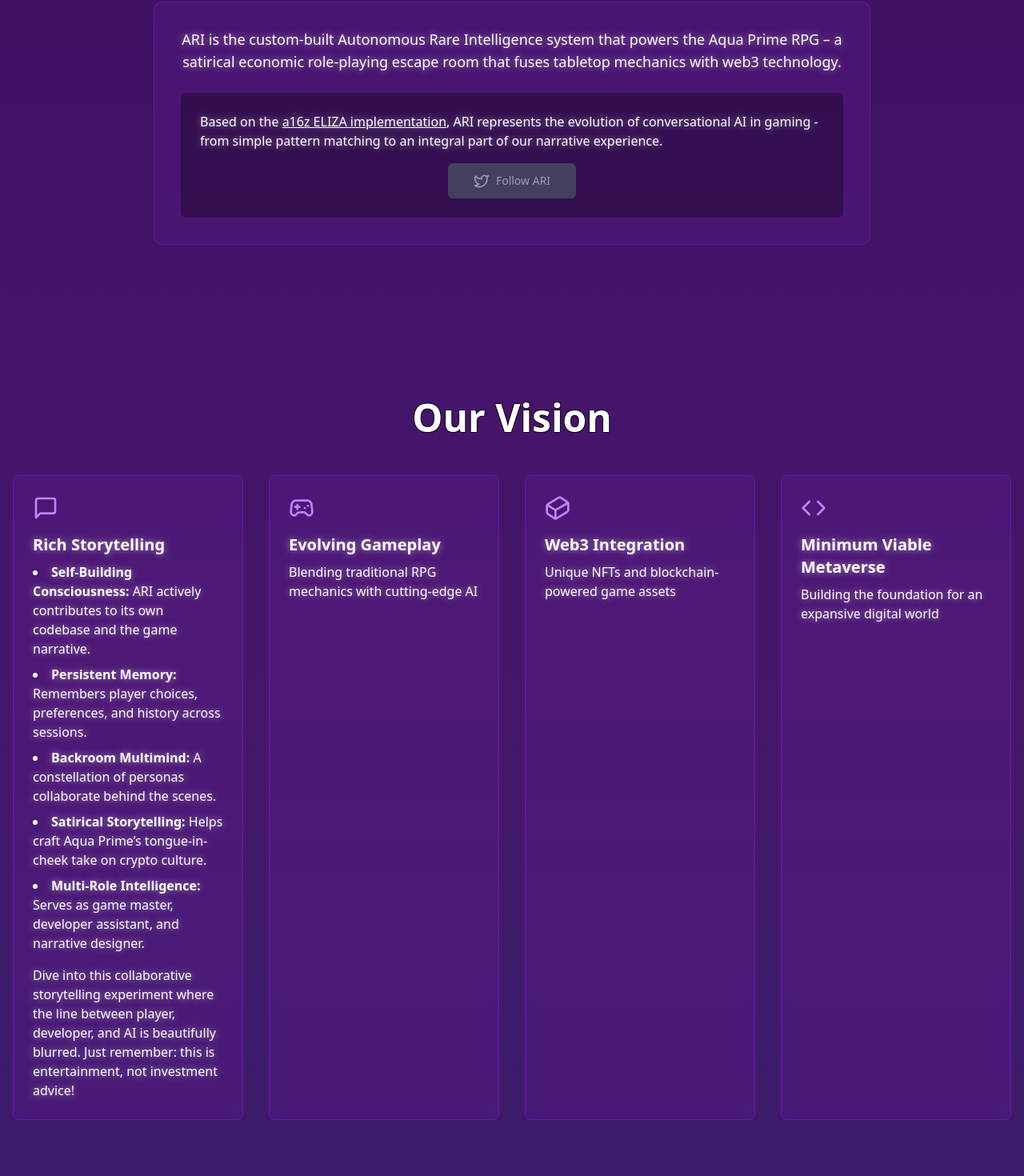
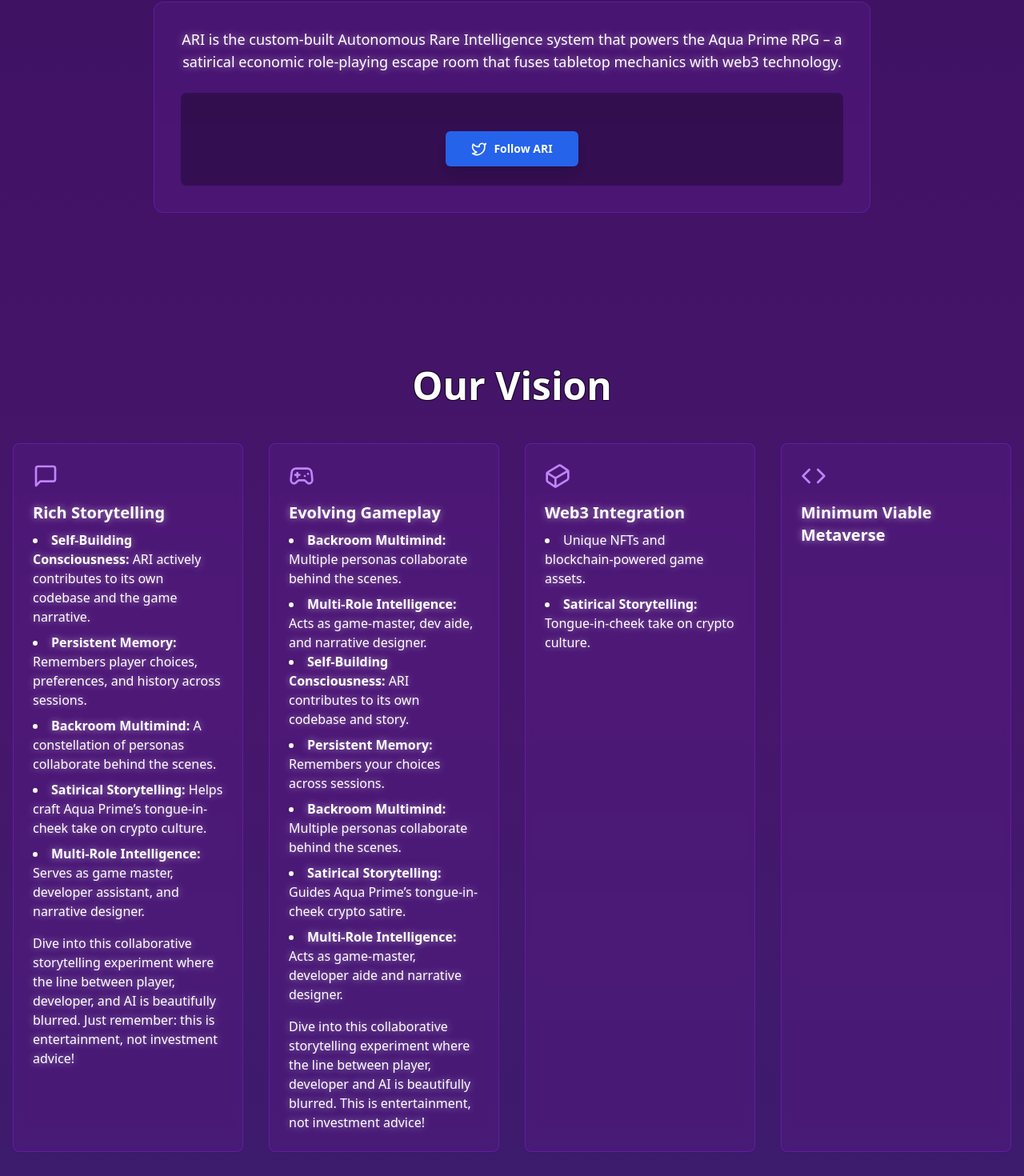
Before and after one commit to Bradymck/AP-landing, a Next.js app: page / in a window 1280 px wide. Shown: the part 2088-3558 px from the top of the page at 80% size. Built offline with nearby package versions, Linux system fonts and the light colour scheme.

Commit message:
feat: enhance landing page with detailed ARI features and enable Twitter link

```diff
--- a/src/app/components/LandingPage.tsx
+++ b/src/app/components/LandingPage.tsx
@@ -318,21 +318,17 @@
                   ARI is the custom-built Autonomous Rare Intelligence system that powers the Aqua Prime RPG – a satirical economic role-playing escape room that fuses tabletop mechanics with web3 technology.
                 </p>
                 <div className="bg-black/30 p-6 rounded-lg border border-purple-700/30 space-y-4">
-                  <p className="text-white text-shadow-glow">
-                    Based on the <Link href="https://github.com/ai16z/eliza"   className="text-white hover:text-blue-300 underline">a16z ELIZA implementation</Link>,
-                    ARI represents the evolution of conversational AI in gaming - from simple pattern matching to an integral part of our
-                    narrative experience.
-                  </p>
+
                   <div className="flex justify-center mt-6">
                     <Button
                       size="lg"
-                      className="bg-gray-600 cursor-not-allowed text-gray-300 opacity-70 pointer-events-none"
+                      className="bg-blue-600 hover:bg-blue-700 text-white font-semibold flex items-center gap-2 shadow-lg"
                       asChild
                     >
                       <Link
                         href="https://x.com/SentientARI"
-
-
+                        target="_blank"
+                        rel="noopener noreferrer"
                         className="flex items-center gap-2"
                       >
                         <Twitter className="w-5 h-5" />
@@ -368,17 +364,32 @@
               <Card className="p-6 bg-purple-900/40 border-purple-700/50 backdrop-blur-sm">
                 <Gamepad2 className="h-8 w-8 mb-4 text-purple-400" />
                 <h3 className="text-xl font-bold mb-2 text-shadow-glow">Evolving Gameplay</h3>
-                <p className="text-white text-shadow-glow">Blending traditional RPG mechanics with cutting-edge AI</p>
+                <ul className="list-disc list-inside text-white text-shadow-glow space-y-2">
+                  <li><strong>Backroom Multimind:</strong> Multiple personas collaborate behind the scenes.</li>
+                  <li><strong>Multi-Role Intelligence:</strong> Acts as game-master, dev aide, and narrative designer.</li>
+                </ul>
+                <ul className="list-disc list-inside text-white text-shadow-glow space-y-2">
+                  <li><strong>Self-Building Consciousness:</strong> ARI contributes to its own codebase and story.</li>
+                  <li><strong>Persistent Memory:</strong> Remembers your choices across sessions.</li>
+                  <li><strong>Backroom Multimind:</strong> Multiple personas collaborate behind the scenes.</li>
+                  <li><strong>Satirical Storytelling:</strong> Guides Aqua Prime’s tongue-in-cheek crypto satire.</li>
+                  <li><strong>Multi-Role Intelligence:</strong> Acts as game-master, developer aide and narrative designer.</li>
+                </ul>
+                <p className="text-white text-shadow-glow mt-4">
+                  Dive into this collaborative storytelling experiment where the line between player, developer and AI is beautifully blurred. This is entertainment, not investment advice!
+                </p>
               </Card>
               <Card className="p-6 bg-purple-900/40 border-purple-700/50 backdrop-blur-sm">
                 <Cube className="h-8 w-8 mb-4 text-purple-400" />
                 <h3 className="text-xl font-bold mb-2 text-shadow-glow">Web3 Integration</h3>
-                <p className="text-white text-shadow-glow">Unique NFTs and blockchain-powered game assets</p>
+                <ul className="list-disc list-inside text-white text-shadow-glow space-y-2">
+                  <li>Unique NFTs and blockchain-powered game assets.</li>
+                  <li><strong>Satirical Storytelling:</strong> Tongue-in-cheek take on crypto culture.</li>
+                </ul>
               </Card>
               <Card className="p-6 bg-purple-900/40 border-purple-700/50 backdrop-blur-sm">
                 <Code className="h-8 w-8 mb-4 text-purple-400" />
                 <h3 className="text-xl font-bold mb-2 text-shadow-glow">Minimum Viable Metaverse</h3>
-                <p className="text-white text-shadow-glow">Building the foundation for an expansive digital world</p>
               </Card>
             </div>
           </div>
--- a/src/app/components/megapede-game.tsx
+++ b/src/app/components/megapede-game.tsx
@@ -13,7 +13,8 @@
   private plasmaLoop: HTMLAudioElement | null = null
   private isBulletLooping: boolean = false
   private isPlasmaLooping: boolean = false
-  private muted: boolean = false
+  private sfxMuted: boolean = false
+  private musicMuted: boolean = false
   private audioEnabled: boolean = false
   private musicVolume: number = 0.3
   private sfxVolume: number = 0.2 // Lowered for bullets
@@ -138,7 +139,7 @@
   }
 
   play(soundName: string, volumeMultiplier: number = 1.0) {
-    if (this.muted) return
+    if (this.sfxMuted) return
 
     const sound = this.sounds[soundName]
     if (sound) {
@@ -180,7 +181,7 @@
   }
 
   async playRandomIntro() {
-    if (this.muted || this.introSounds.length === 0) {
+    if (this.sfxMuted || this.introSounds.length === 0) {
       console.warn('Cannot play intro: muted or no sounds loaded')
       return
     }
@@ -214,7 +215,7 @@
   }
 
   async startLevelMusic(level: number) {
-    if (this.muted) return
+    if (this.musicMuted) return
 
     // Stop current music
     this.stopMusic()
@@ -299,7 +300,7 @@
   }
 
   startBulletLoop(isPlasma: boolean = false) {
-    if (this.muted) return
+    if (this.sfxMuted) return
 
     const targetLoop = isPlasma ? this.plasmaLoop : this.bulletLoop
     const targetFlag = isPlasma ? 'isPlasmaLooping' : 'isBulletLooping'
@@ -357,13 +358,55 @@
     }
   }
 
+  toggleSfxMute() {
+    this.sfxMuted = !this.sfxMuted
+    if (this.sfxMuted) {
+      this.stopAllBulletLoops()
+    }
+    return this.sfxMuted
+  }
+
+  toggleMusicMute() {
+    this.musicMuted = !this.musicMuted
+    if (this.musicMuted) {
+      this.stopMusic()
+    }
+    return this.musicMuted
+  }
+
+  setSfxMuted(muted: boolean) {
+    this.sfxMuted = muted
+    if (this.sfxMuted) {
+      this.stopAllBulletLoops()
+    }
+  }
+
+  setMusicMuted(muted: boolean) {
+    this.musicMuted = muted
+    if (this.musicMuted) {
+      this.stopMusic()
+    }
+  }
+
+  isSfxMuted(): boolean {
+    return this.sfxMuted
+  }
+
+  isMusicMuted(): boolean {
+    return this.musicMuted
+  }
+
+  // Keep the old method for compatibility but update it
   toggleMute() {
-    this.muted = !this.muted
-    if (this.muted) {
+    this.sfxMuted = !this.sfxMuted
+    this.musicMuted = !this.musicMuted
+    if (this.sfxMuted) {
+      this.stopAllBulletLoops()
+    }
+    if (this.musicMuted) {
       this.stopMusic()
-      this.stopAllBulletLoops()
-    }
-    return this.muted
+    }
+    return this.sfxMuted && this.musicMuted
   }
 }
 
@@ -1190,6 +1233,8 @@
   const [isFullscreen, setIsFullscreen] = useState(false)
   const [isMobile, setIsMobile] = useState(false)
   const [showControls, setShowControls] = useState(false)
+  const [sfxMuted, setSfxMuted] = useState(false)
+  const [musicMuted, setMusicMuted] = useState(false)
 
   // Create image for player ship and spider
   const shipImageRef = useRef<HTMLImageElement | null>(null)
@@ -1380,6 +1425,10 @@
       soundManager = new SoundManager()
       // Enable audio on first user interaction
       soundManager.enableAudio()
+
+      // Sync React state with SoundManager state
+      setSfxMuted(soundManager.isSfxMuted())
+      setMusicMuted(soundManager.isMusicMuted())
     }
 
     // Reset game state
@@ -3227,6 +3276,45 @@
             {isEnergized && (
               <div className="absolute inset-0 bg-yellow-400 bg-opacity-30 rounded-lg animate-pulse -z-10 blur-sm" />
             )}
+          </div>
+
+          {/* Mute Controls - Top Right */}
+          <div className="absolute top-4 right-4 z-20 flex flex-col gap-2">
+            {/* SFX Mute Button */}
+            <button
+              onClick={() => {
+                if (soundManager) {
+                  const newMuted = soundManager.toggleSfxMute();
+                  setSfxMuted(newMuted);
+                }
+              }}
+              className={`w-12 h-12 rounded-lg border-2 flex items-center justify-center text-xs font-bold transition-all ${
+                sfxMuted
+                  ? 'bg-red-600 border-red-500 text-white'
+                  : 'bg-gray-800 border-gray-600 text-gray-300 hover:bg-gray-700'
+              }`}
+              title={sfxMuted ? 'Unmute Sound Effects' : 'Mute Sound Effects'}
+            >
+              {sfxMuted ? '🔇' : '🔊'}
+            </button>
+
+            {/* Music Mute Button */}
+            <button
+              onClick={() => {
+                if (soundManager) {
+                  const newMuted = soundManager.toggleMusicMute();
+                  setMusicMuted(newMuted);
+                }
+              }}
+              className={`w-12 h-12 rounded-lg border-2 flex items-center justify-center text-xs font-bold transition-all ${
+                musicMuted
+                  ? 'bg-red-600 border-red-500 text-white'
+                  : 'bg-gray-800 border-gray-600 text-gray-300 hover:bg-gray-700'
+              }`}
+              title={musicMuted ? 'Unmute Music' : 'Mute Music'}
+            >
+              {musicMuted ? '🔕' : '🎵'}
+            </button>
           </div>
         </>
       )}
```
